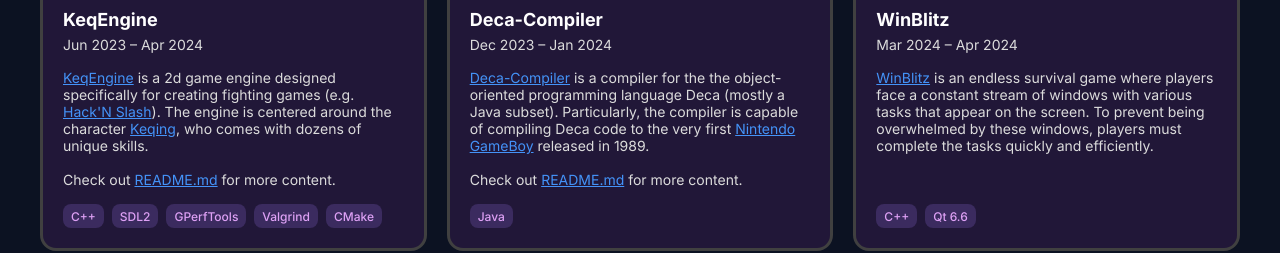
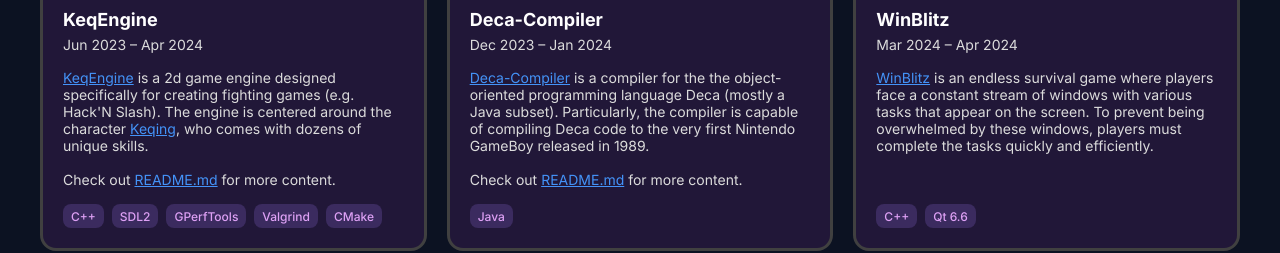
Before and after one commit to PyroWilDx/PyroWilDx.GitHub.io, a plain HTML site: page index.html in a window 1280 px wide. Shown: the part 573-826 px from the top of the page. Drawn offline with nearby package versions, Linux system fonts and the light colour scheme.

Commit message:
Remove Wiki Links

```diff
--- a/index.html
+++ b/index.html
@@ -96,8 +96,7 @@
                 <p class="box-desc">
                     <a href="https://github.com/PyroWilDx/KeqEngine#KeqEngine" target="_blank">KeqEngine</a>
                     is a 2d game engine designed specifically for creating
-                    fighting games (e.g.
-                    <a href="https://en.wikipedia.org/wiki/Hack_and_slash" target="_blank">Hack'N Slash</a>).
+                    fighting games (e.g. Hack'N Slash).
                     The engine is centered around the character
                     <a href="https://github.com/PyroWilDx/KeqEngine#Keqing-Preview" target="_blank">Keqing</a>,
                     who comes with dozens of unique skills.<br>
@@ -135,9 +134,7 @@
                     is a compiler for the the object-oriented
                     programming language Deca (mostly a Java subset).
                     Particularly, the compiler is capable of compiling Deca code to
-                    the very first
-                    <a href="https://en.wikipedia.org/wiki/Game_Boy" target="_blank">Nintendo GameBoy</a>
-                    released in 1989.<br>
+                    the very first Nintendo GameBoy released in 1989.<br>
                     <br>
                     Check out
                     <a href="https://github.com/PyroWilDx/Deca-Compiler#Deca-Compiler" target="_blank">README.md</a>
```
